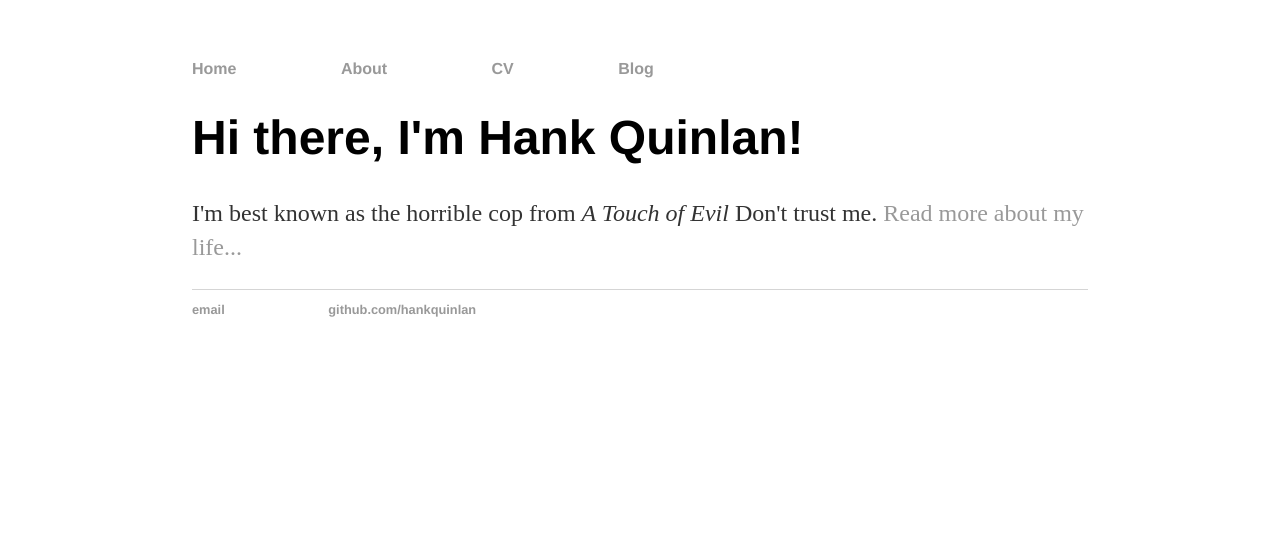
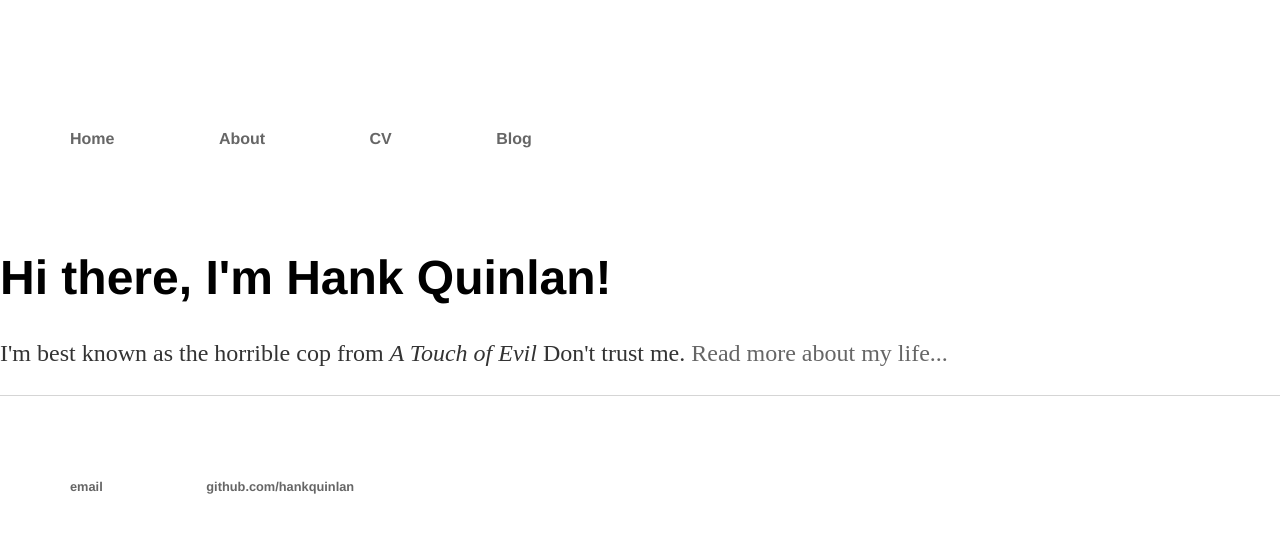
Before and after one commit to clairekantner/clairekantner, a Jekyll site: the page built from index.html, in a window 1280 px wide. Shown: the top 533 px of the page. Built offline with Jekyll 4.4.1, drawn with Linux system fonts in a browser that asks for light colours.

Commit message:
Update main.css

```diff
--- a/css/main.css
+++ b/css/main.css
@@ -1,10 +1,10 @@
 body {
     margin: 60px auto;
-    width: 70%;
+    width: 100%;
 }
 nav ul, footer ul {
     font-family:'Helvetica', 'Arial', 'Sans-Serif';
-    padding: 0px;
+    padding: 70px;
     list-style: none;
     font-weight: bold;
 }
@@ -14,11 +14,11 @@ nav ul li, footer ul li {
 }
 a {
     text-decoration: none;
-    color: #999;
+    color: #666;
 }
 a:hover {
     text-decoration: underline;
-    color: #000
+    color: #666
 }
 h1 {
     font-size: 3em;
```
